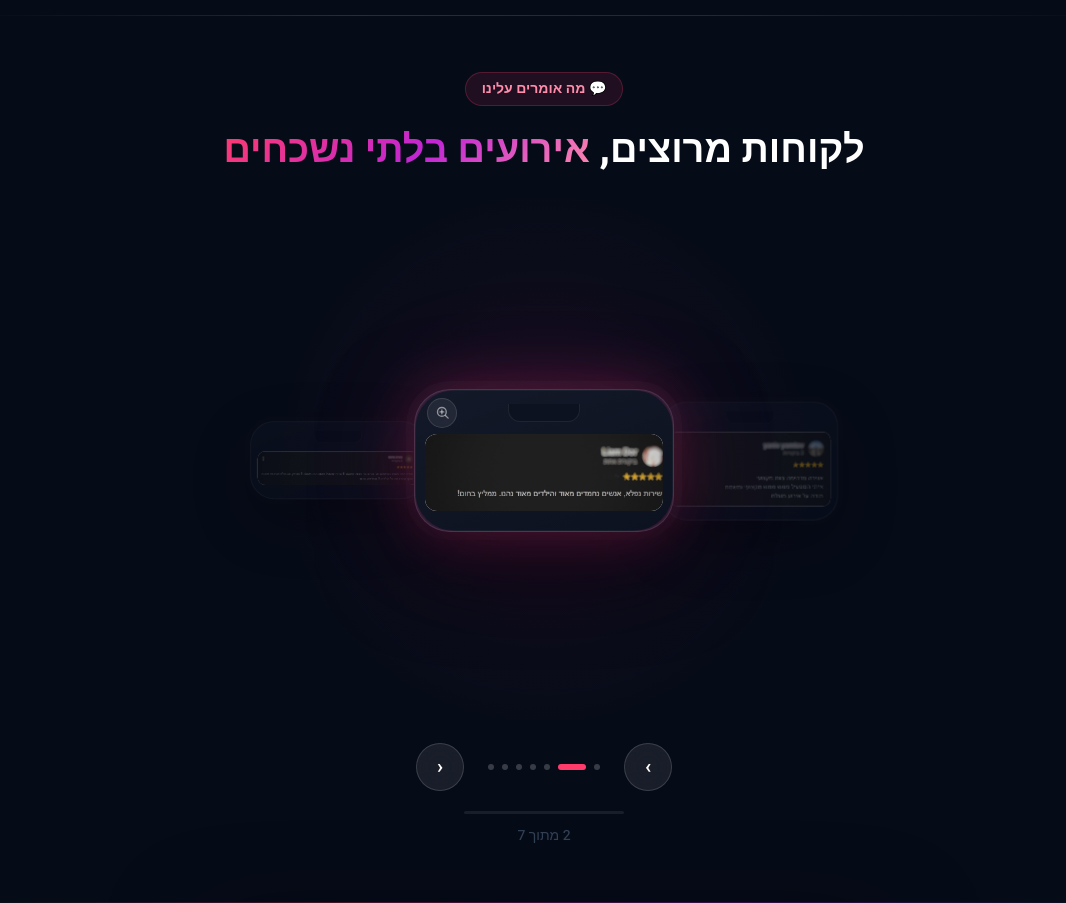
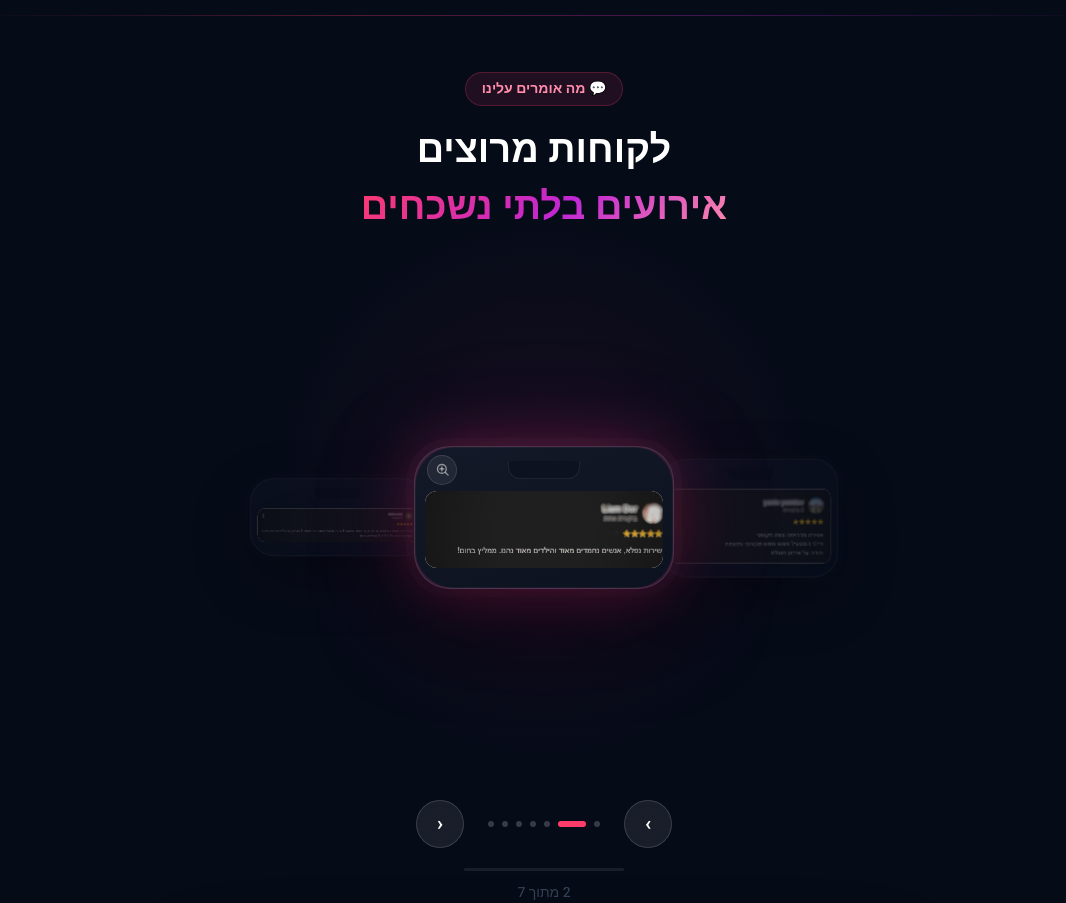
Before and after one commit to tomernado/landing-page-Itay, a React (Vite) app: page / in a window 1280 px wide. Shown: the part 1320-2223 px from the top of the page, without its empty margins (96-1162 px from the left). Built offline with nearby package versions, Linux system fonts and the light colour scheme.

Commit message:
fix reviews heading: remove comma, add line break

```diff
--- a/src/components/ReviewsCarousel.jsx
+++ b/src/components/ReviewsCarousel.jsx
@@ -190,7 +190,7 @@ export default function ReviewsCarousel() {
           className="font-black text-white mb-8"
           style={{ fontSize: 'clamp(24px, 4vw, 38px)' }}
         >
-          לקוחות מרוצים,{' '}
+          לקוחות מרוצים<br />
           <span className="gradient-text">אירועים בלתי נשכחים</span>
         </motion.h2>
 
```
